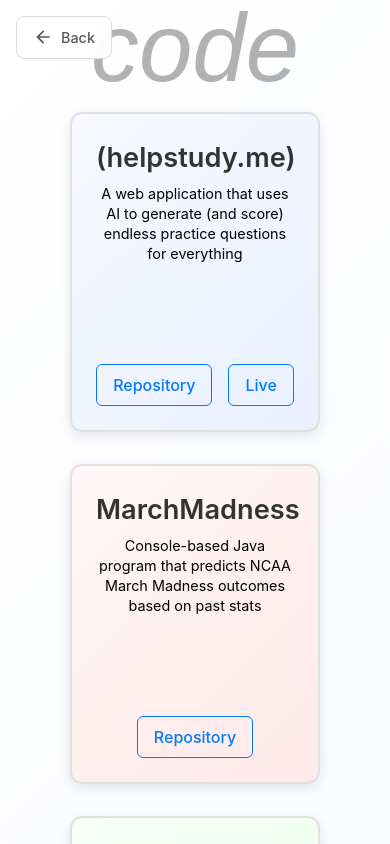
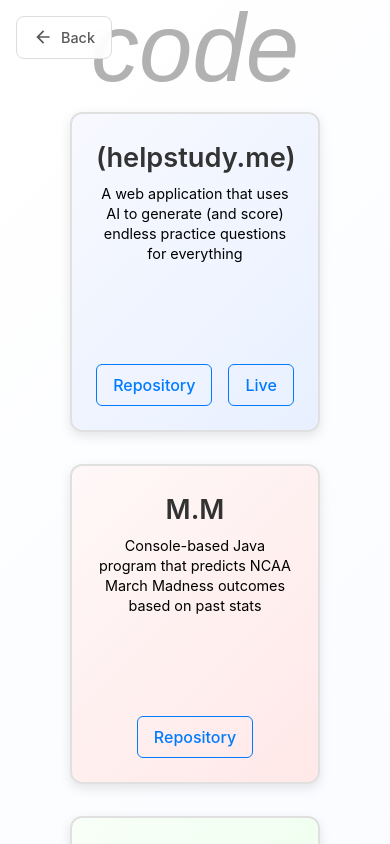
Before and after one commit to liamkernan/liamkernanonline, a React (Create React App) app: page /code in a window 390 px wide. Shown: the top 844 px of the page. Built offline with nearby package versions, Linux system fonts and the light colour scheme; a web font is replaced by a local one.

Commit message:
added mobile-responsive title for MarchMadness on CodePage

```diff
--- a/src/pages/CodePage.css
+++ b/src/pages/CodePage.css
@@ -70,6 +70,17 @@
   text-align: center;
 }
 
+@media (max-width: 768px) {
+  .project-title[data-mobile-title] {
+    font-size: 0;
+  }
+
+  .project-title[data-mobile-title]::before {
+    content: attr(data-mobile-title);
+    font-size: 1.7rem;
+  }
+}
+
 .project-content {
   flex: 1;
   display: flex;
--- a/src/pages/CodePage.js
+++ b/src/pages/CodePage.js
@@ -39,7 +39,7 @@ function CodePage() {
       <div className="projects-grid">
         {projects.map((project) => (
           <div key={project.title} className="project-card">
-            <h3 className="project-title">{project.title}</h3>
+            <h3 className="project-title" data-mobile-title={project.title === "MarchMadness" ? "M.M" : null}>{project.title}</h3>
             <div className="project-content">
               <p className="project-description">{project.description}</p>
             </div>
```
